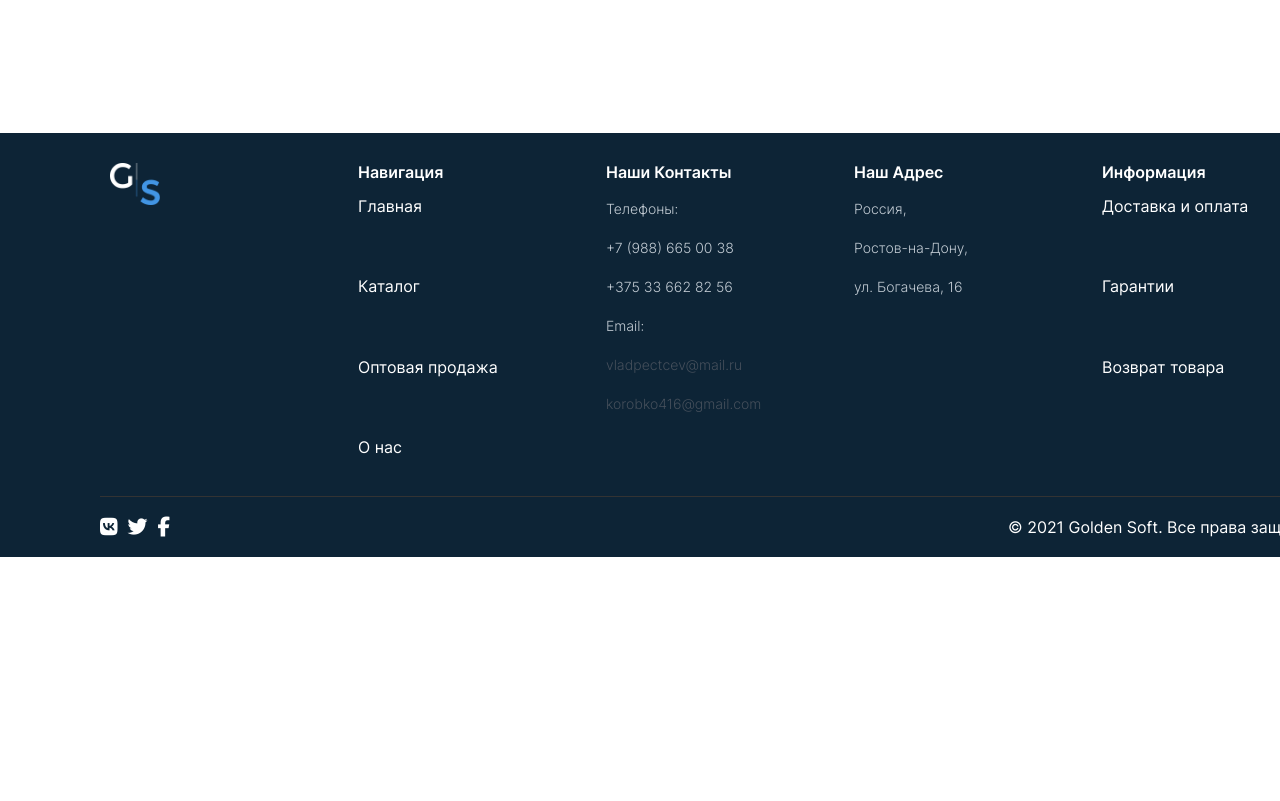
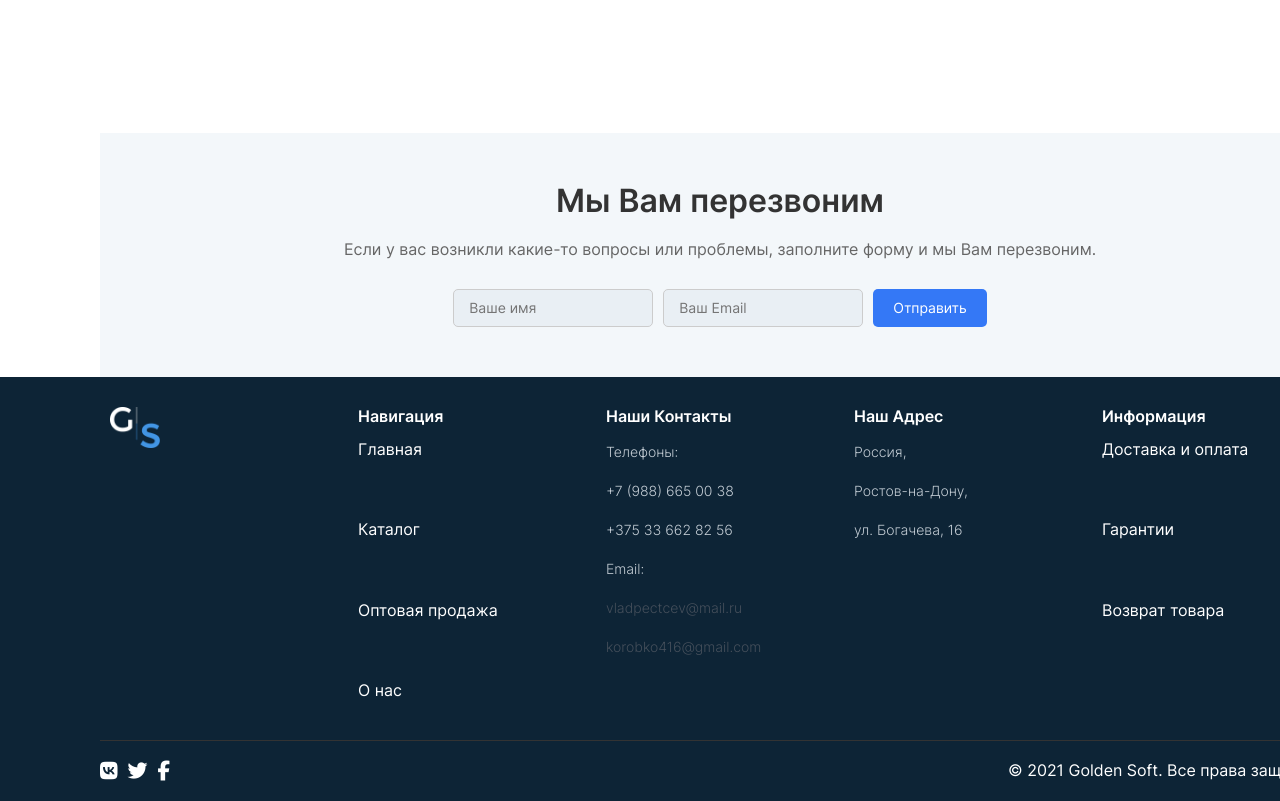
Before and after one commit to 0zodbek/5-month_exam, a plain HTML site: page index.html in a window 1280 px wide. Shown: the part 2623-3424 px from the top of the page. Before the commit the page ends 3180 px from the top, so only its background shows below. Drawn offline with Linux system fonts and the light colour scheme; no server answers.

Commit message:
ertalabdan2

```diff
--- a/index.html
+++ b/index.html
@@ -321,6 +321,15 @@
             </div>
           </div>
         </div>
+        <section class="callback-section">
+          <h2 class="callback-title">Мы Вам перезвоним</h2>
+          <p class="callback-description">Если у вас возникли какие-то вопросы или проблемы, заполните форму и мы Вам перезвоним.</p>
+          <form class="callback-form">
+              <input type="text" class="input-field" placeholder="Ваше имя" required>
+              <input type="email" class="input-field" placeholder="Ваш Email" required>
+              <button type="submit" class="submit-button">Отправить</button>
+          </form>
+      </section>
       </div>
     </main>
     <footer class="footer">
--- a/styles/style.css
+++ b/styles/style.css
@@ -428,17 +428,54 @@ margin-bottom: 18px;
 
 }
 
+.callback-section {
+  text-align: center;
+  padding: 50px 20px;
+  background-color: #F3F7FA;
+}
 
+.callback-title {
+  font-size: 32px;
+  color: #333;
+  margin-bottom: 20px;
+}
 
+.callback-description {
+  font-size: 16px;
+  color: #666;
+  margin-bottom: 30px;
+}
 
+.callback-form {
+  display: flex;
+  justify-content: center;
+  gap: 10px;
+}
 
+.input-field {
+  padding: 10px 15px;
+  font-size: 14px;
+  border: 1px solid #ccc;
+  border-radius: 5px;
+  background-color: #E9EFF4;
+  outline: none;
+  width: 200px;
+}
 
+.submit-button {
+  padding: 10px 20px;
+  font-size: 14px;
+  color: #fff;
+  background-color: #3478f6;
+  border: none;
+  border-radius: 5px;
+  cursor: pointer;
+  transition: background-color 0.3s ease;
+}
 
-
-
-
-
-
+.submit-button:hover {
+  background-color: #2d66d5;
+}
 
 .footer {
   background-color: rgba(13, 36, 54, 1);
```
